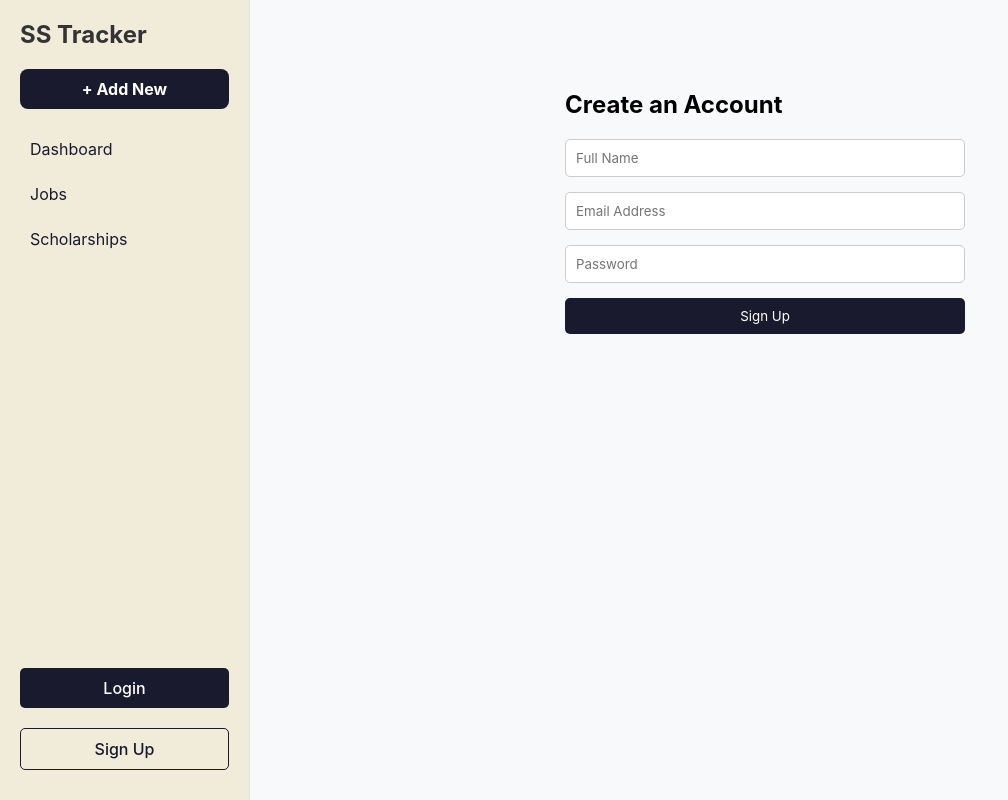
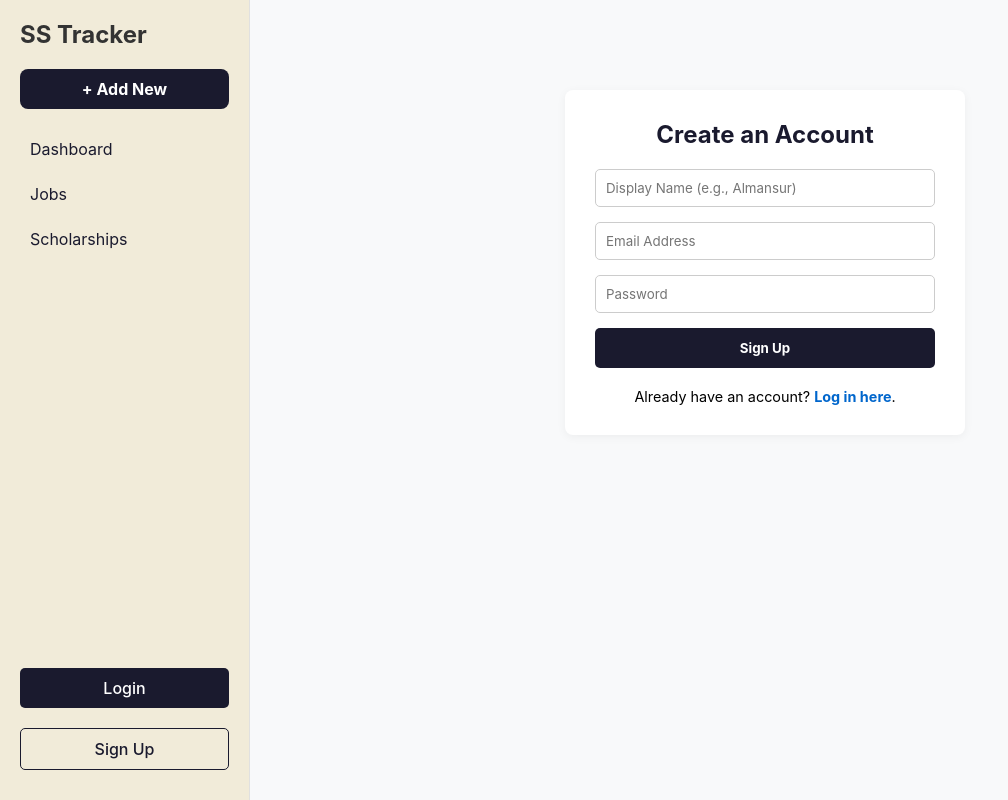
Before and after one commit to amrufai/job-scholarship-tracker, a React (Create React App) app in the folder frontend/: page /signup in a window 1280 px wide. Shown: the whole page, without its empty margins (0-1008 px from the left). Built offline with nearby package versions, Linux system fonts and the light colour scheme.

Commit message:
Made changes to the signup page

```diff
--- a/frontend/src/pages/Signup.js
+++ b/frontend/src/pages/Signup.js
@@ -1,49 +1,49 @@
 import React, { useState } from "react";
 import axios from "axios";
-import { useNavigate } from "react-router-dom";
+import { useNavigate, Link } from "react-router-dom";
 
 const Signup = () => {
-  const [name, setName] = useState("");
+  // NEW: Add state for the display name
+  const [displayName, setDisplayName] = useState("");
   const [email, setEmail] = useState("");
   const [password, setPassword] = useState("");
   const [error, setError] = useState("");
-
   const navigate = useNavigate();
 
   const handleSignup = async (e) => {
     e.preventDefault();
-    setError("");
-
     try {
-      // Send the data to your registration endpoint
+      // NEW: Include displayName in the payload
       await axios.post("http://localhost:5000/api/auth/register", {
-        name,
+        displayName,
         email,
         password,
       });
-
-      // If successful, instantly redirect them to the login page
+      // Redirect to login after successful signup
       navigate("/login");
-
     } catch (err) {
-      setError(err.response?.data?.message || "Registration failed.");
+      setError(err.response?.data?.message || "Signup failed. Please try again.");
     }
   };
 
   return (
-    <div style={{ maxWidth: "400px", margin: "0 auto", marginTop: "50px" }}>
-      <h2>Create an Account</h2>
-      {error && <p style={{ color: "red" }}>{error}</p>}
+    <div style={{ maxWidth: "400px", margin: "50px auto", padding: "30px", backgroundColor: "white", borderRadius: "8px", boxShadow: "0 2px 10px rgba(0,0,0,0.05)" }}>
+      <h2 style={{ textAlign: "center", marginBottom: "20px", color: "#1a1a2e" }}>Create an Account</h2>
 
-      <form onSubmit={handleSignup} style={{ display: "flex", flexDirection: "column", gap: "15px", marginTop: "20px" }}>
+      {error && <p style={{ color: "red", textAlign: "center" }}>{error}</p>}
+
+      <form onSubmit={handleSignup} style={{ display: "flex", flexDirection: "column", gap: "15px" }}>
+
+        {/* NEW: Display Name Input */}
         <input
           type="text"
-          placeholder="Full Name"
-          value={name}
-          onChange={(e) => setName(e.target.value)}
+          placeholder="Display Name (e.g., Almansur)"
+          value={displayName}
+          onChange={(e) => setDisplayName(e.target.value)}
           required
           style={{ padding: "10px", borderRadius: "5px", border: "1px solid #ccc" }}
         />
+
         <input
           type="email"
           placeholder="Email Address"
@@ -52,6 +52,7 @@ const Signup = () => {
           required
           style={{ padding: "10px", borderRadius: "5px", border: "1px solid #ccc" }}
         />
+
         <input
           type="password"
           placeholder="Password"
@@ -60,10 +61,15 @@ const Signup = () => {
           required
           style={{ padding: "10px", borderRadius: "5px", border: "1px solid #ccc" }}
         />
-        <button type="submit" style={{ padding: "10px", backgroundColor: "#1a1a2e", color: "white", borderRadius: "5px", cursor: "pointer", border: "none" }}>
+
+        <button type="submit" style={{ padding: "12px", backgroundColor: "#1a1a2e", color: "white", borderRadius: "5px", cursor: "pointer", border: "none", fontWeight: "bold" }}>
           Sign Up
         </button>
       </form>
+
+      <p style={{ textAlign: "center", marginTop: "20px", fontSize: "0.9em" }}>
+        Already have an account? <Link to="/login" style={{ color: "#0066cc", textDecoration: "none", fontWeight: "bold" }}>Log in here</Link>.
+      </p>
     </div>
   );
 };
```
Also changed, not shown: 1 other file (tests, documents, lock files or other folders).
